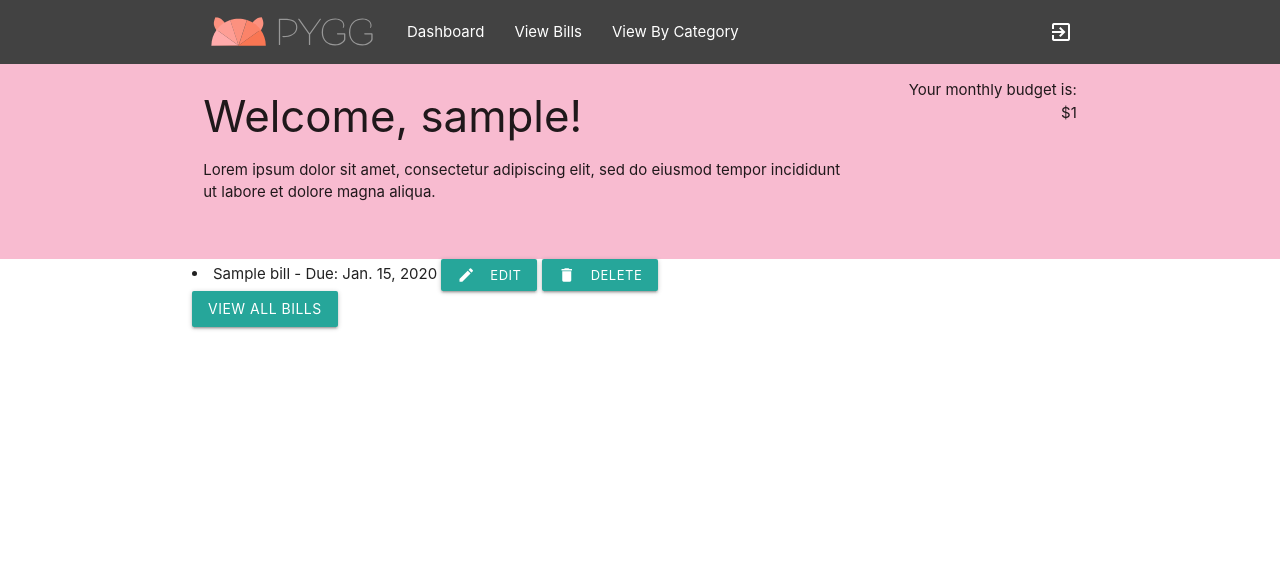
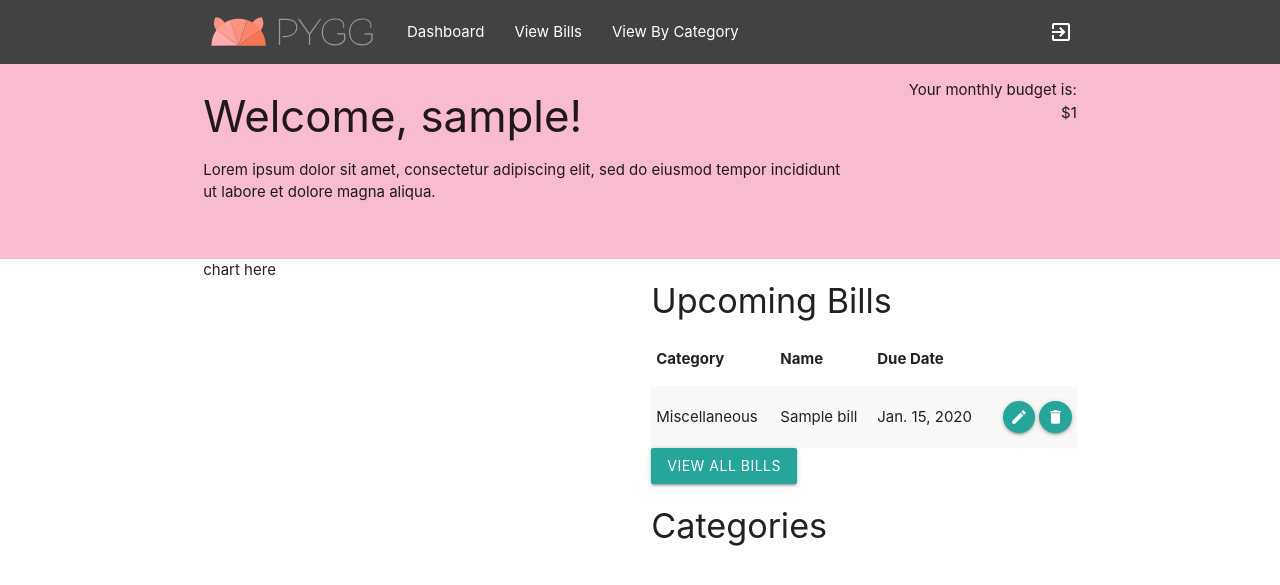
Before and after one commit to madeleinemarie/pygg, a Django app: page /dashboard/ in a window 1280 px wide. Shown: the top 585 px of the page. Run offline with Django 3.2, Linux system fonts and the light colour scheme; a user stored in the database is signed in; tables that the repository leaves empty hold one stand-in row (values such as "Sample post").

Commit message:
Update Tables

```diff
--- a/main_app/static/css/style.css
+++ b/main_app/static/css/style.css
@@ -9,6 +9,10 @@
     background-size: 85%;
 }
 
+.test {
+    border: 1px solid red;
+}
+
 @media (max-width:992px) {
     #user-panel, #user-panel-budget {
         text-align: center;
--- a/main_app/templates/base.html
+++ b/main_app/templates/base.html
@@ -69,8 +69,8 @@
     </main>
     <script>
         document.addEventListener('DOMContentLoaded', function() {
-            var elems = document.querySelectorAll('.sidenav');
-            var instances = M.Sidenav.init(elems);
+            let sidenav = document.getElementById('sidenav');
+            M.Sidenav.init(sidenav)
         });
     </script>
 </body>
--- a/main_app/templates/dashboard.html
+++ b/main_app/templates/dashboard.html
@@ -1,13 +1,44 @@
 {% extends 'base.html' %}
 {% block content %}
-{% for bill in bills|slice:":5"%}
-    <li>{{ bill.name }} - Due: {{ bill.dueDate }}
-        <a href="{% url 'bills_update' bill.id %}" class="waves-effect waves-light btn-small"><i class="tiny material-icons left">create</i>Edit</a>
-        <a href="{% url 'bills_delete' bill.id %}" class="waves-effect waves-light btn-small"><i class="tiny material-icons left">delete</i>Delete</a>
-    </li>
-{% empty %}
-    <li>No bills yet.</li>
-{% endfor %}
-<a href="{% url 'bills' %}"" class="waves-effect waves-light btn">View All Bills</a>
+<div class="row">
+    <div class="col s12 l6">
+        chart here
+    </div>
+    <div class="col s12 l6">
+        <div>
+            <h4>Upcoming Bills</h4>
+            <table class="striped">
+                <thead>
+                  <tr>
+                      <th>Category</th>
+                      <th>Name</th>
+                      <th>Due Date</th>
+                  </tr>
+                </thead>
+
+                <tbody>
+                {% for bill in bills|slice:":5"%}
+                  <tr>
+                    <td>{{ bill.get_category_display }}</td>
+                    <td>{{ bill.name }}</td>
+                    <td>{{ bill.dueDate }}</td>
+                    <td class="right-align">
+                        <a href="{% url 'bills_update' bill.id %}" class="waves-effect waves-light btn-small btn-floating"><i class="tiny material-icons left">create</i>Edit</a>
+                        <a href="{% url 'bills_delete' bill.id %}" class="waves-effect waves-light btn-small btn-floating"><i class="tiny material-icons left">delete</i>Delete</a></td>
+                  </tr>
+                {% empty %}
+                <tr>
+                    <td>No bills yet.</td>
+                </tr>
+                {% endfor %}
+                </tbody>
+              </table>
+              <a href="{% url 'bills' %}"" class=" waves-effect waves-light btn">View All Bills</a>
+        </div>
+        <div>
+            <h4>Categories</h4>
+        </div>
+</div>
+
 
 {% endblock %}
--- a/main_app/templates/main_app/bill_form.html
+++ b/main_app/templates/main_app/bill_form.html
@@ -15,6 +15,7 @@
     </form>
 
     <script>
+        document.addEventListener('DOMContentLoaded', function() {
             let dateEl = document.getElementById('id_dueDate');
             M.Datepicker.init(dateEl, {
                 format: 'yyyy-mm-dd',
@@ -24,5 +25,6 @@
             });
             let selectEl = document.getElementById('id_category');
             M.FormSelect.init(selectEl);
+        });
     </script>
 {% endblock %}
```
Also changed, not shown: main_app/templates/main_app/bills.html (+26 -8 lines). Lines whose indentation alone changed are shown as unchanged.
